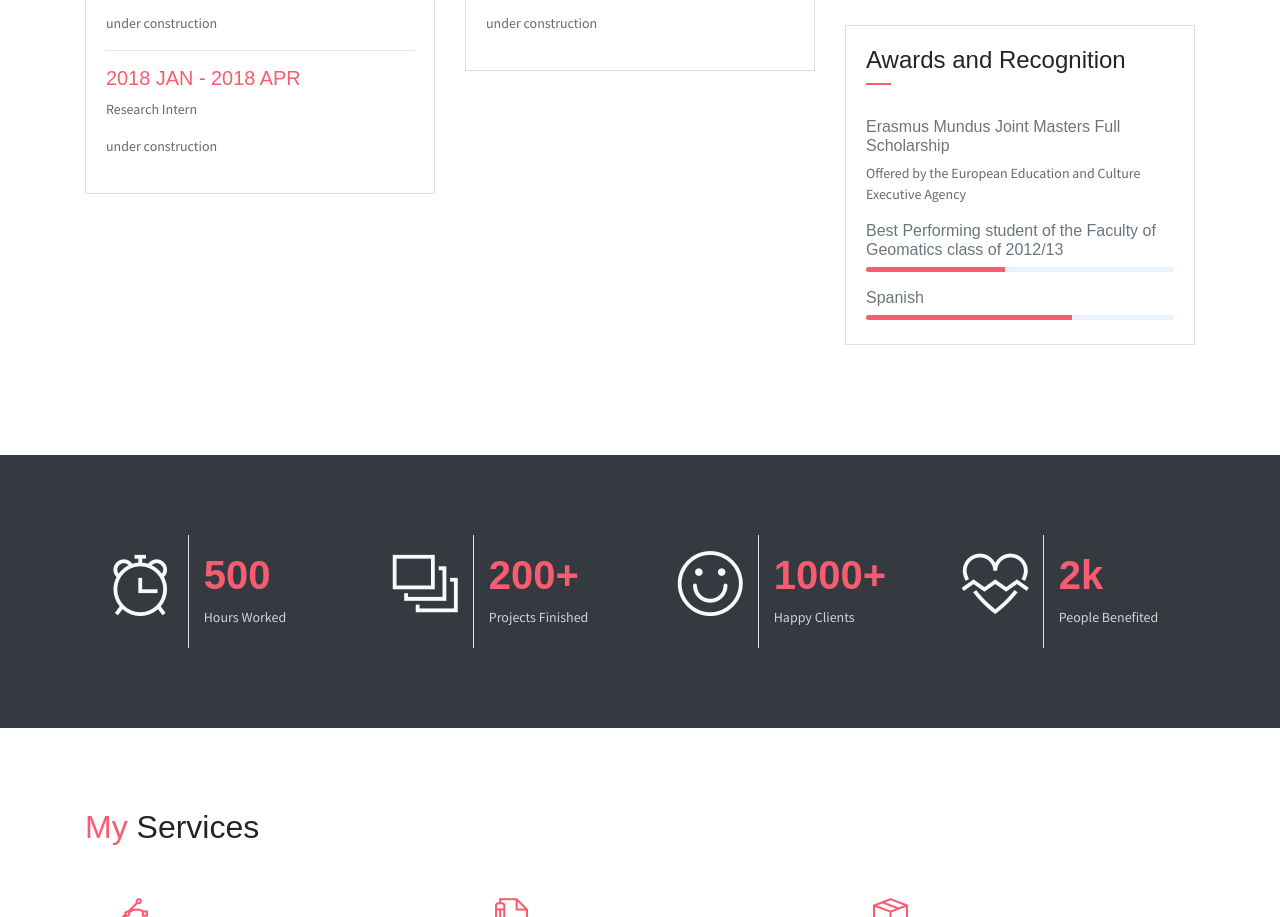
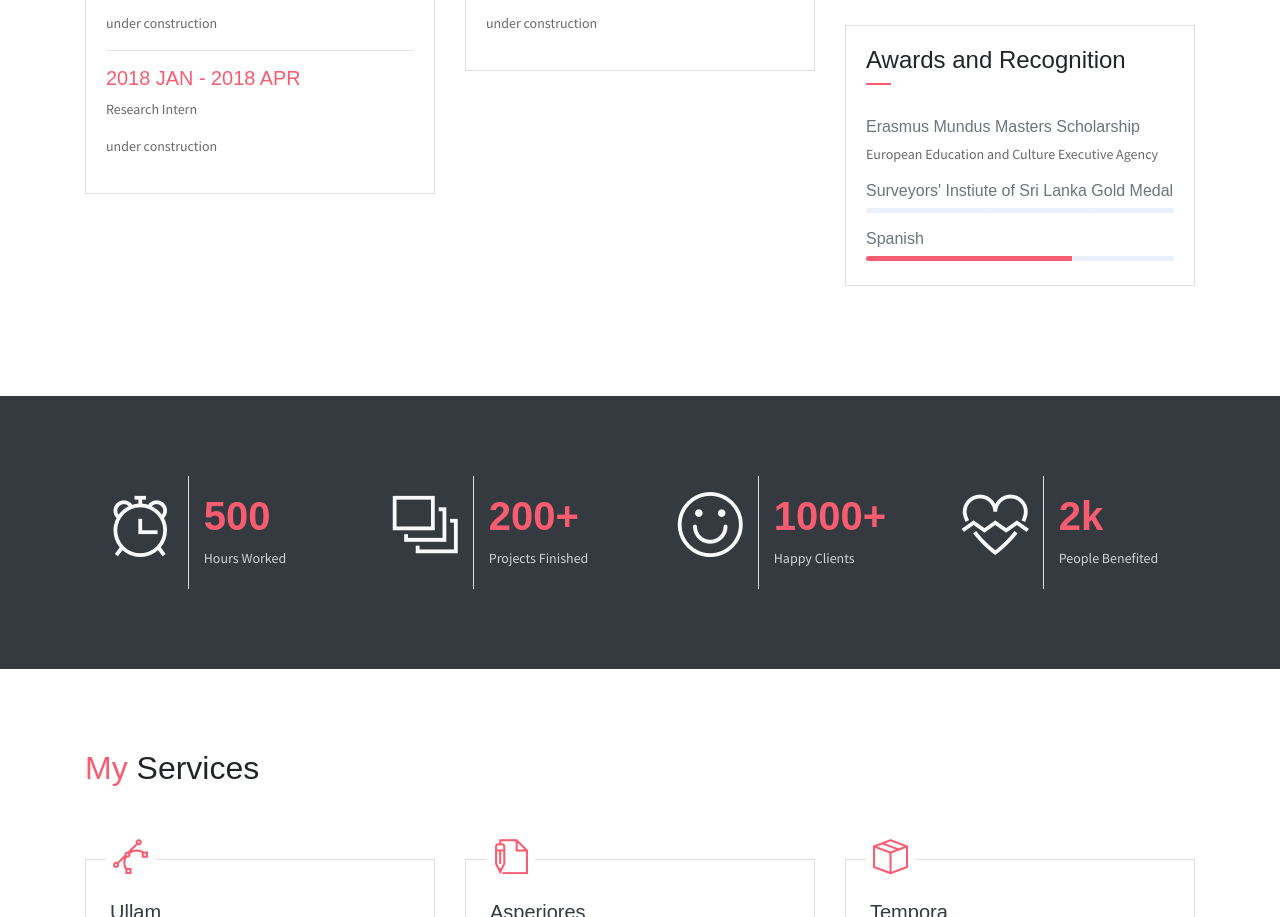
Before and after one commit to ruchira-ekanayaka/portfolio, a website: page index.html in a window 1280 px wide. Shown: the part 1732-2649 px from the top of the page. Drawn offline with Linux system fonts and the light colour scheme; some packages are replaced by stand-ins of ours.

Commit message:
Update index.html

```diff
--- a/index.html
+++ b/index.html
@@ -225,13 +225,13 @@
                             </div>
                         </div>
                         <div class="card-body pb-2">
-                           <h6>Erasmus Mundus Joint Masters Full Scholarship</h6>
+                           <h6>Erasmus Mundus Masters Scholarship</h6>
                             <div>
-                                <p>Offered by the European Education and Culture Executive Agency</p>
+                                <p>European Education and Culture Executive Agency</p>
                             </div>
-                            <h6>Best Performing student of the Faculty of Geomatics class of 2012/13</h6>
+                            <h6>Surveyors' Instiute of Sri Lanka Gold Medal</h6>
                             <div class="progress mb-3">
-                                <div class="progress-bar bg-danger" role="progressbar" style="width: 45%" aria-valuenow="25" aria-valuemin="0" aria-valuemax="100"></div>
+                                <p>Given to the Best Performing Student of the Faculty of Geomatics - Sabaragamuwa University of Sri Lanka</p>
                             </div>
                             <h6>Spanish</h6>
                             <div class="progress mb-3">
```
